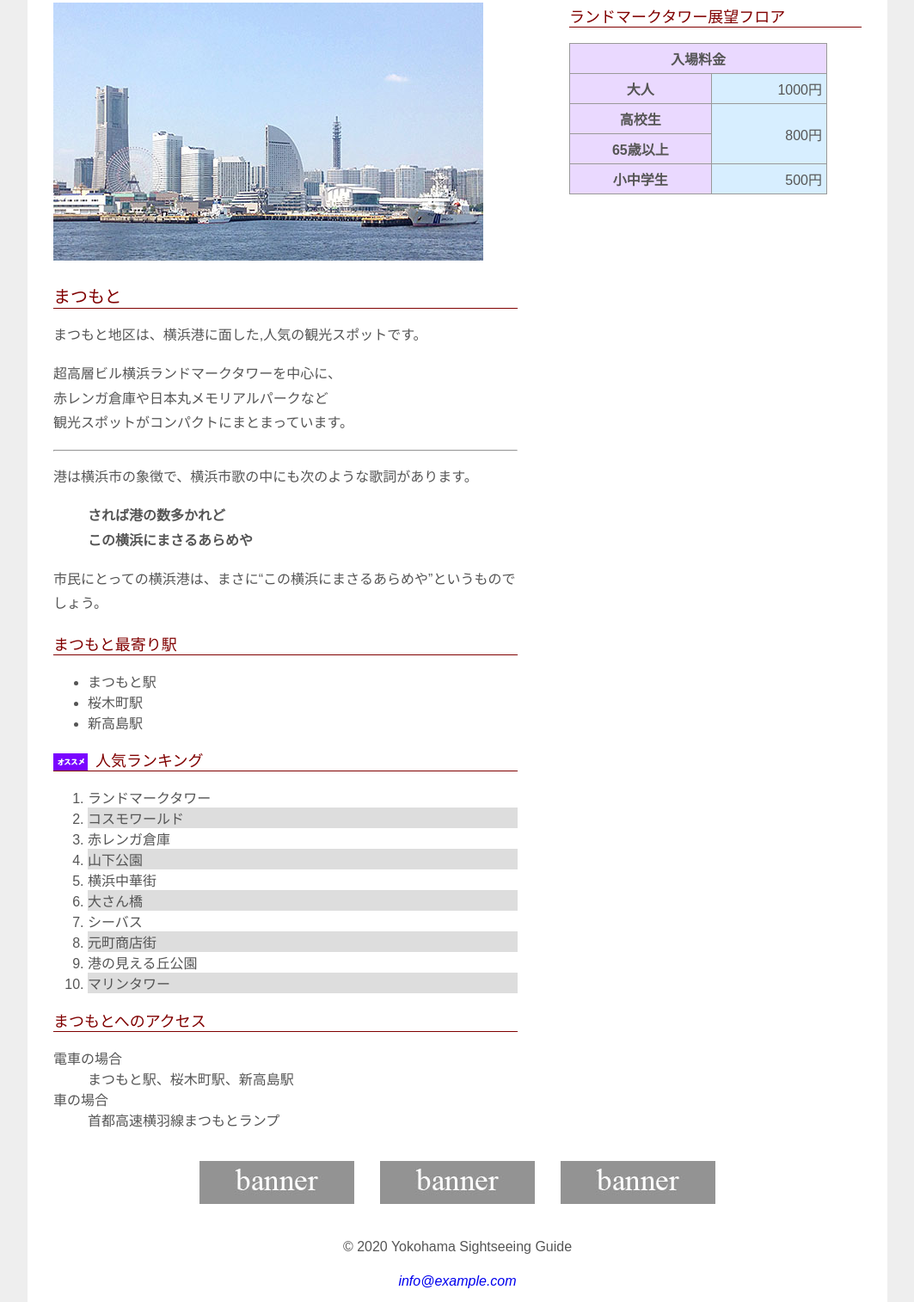
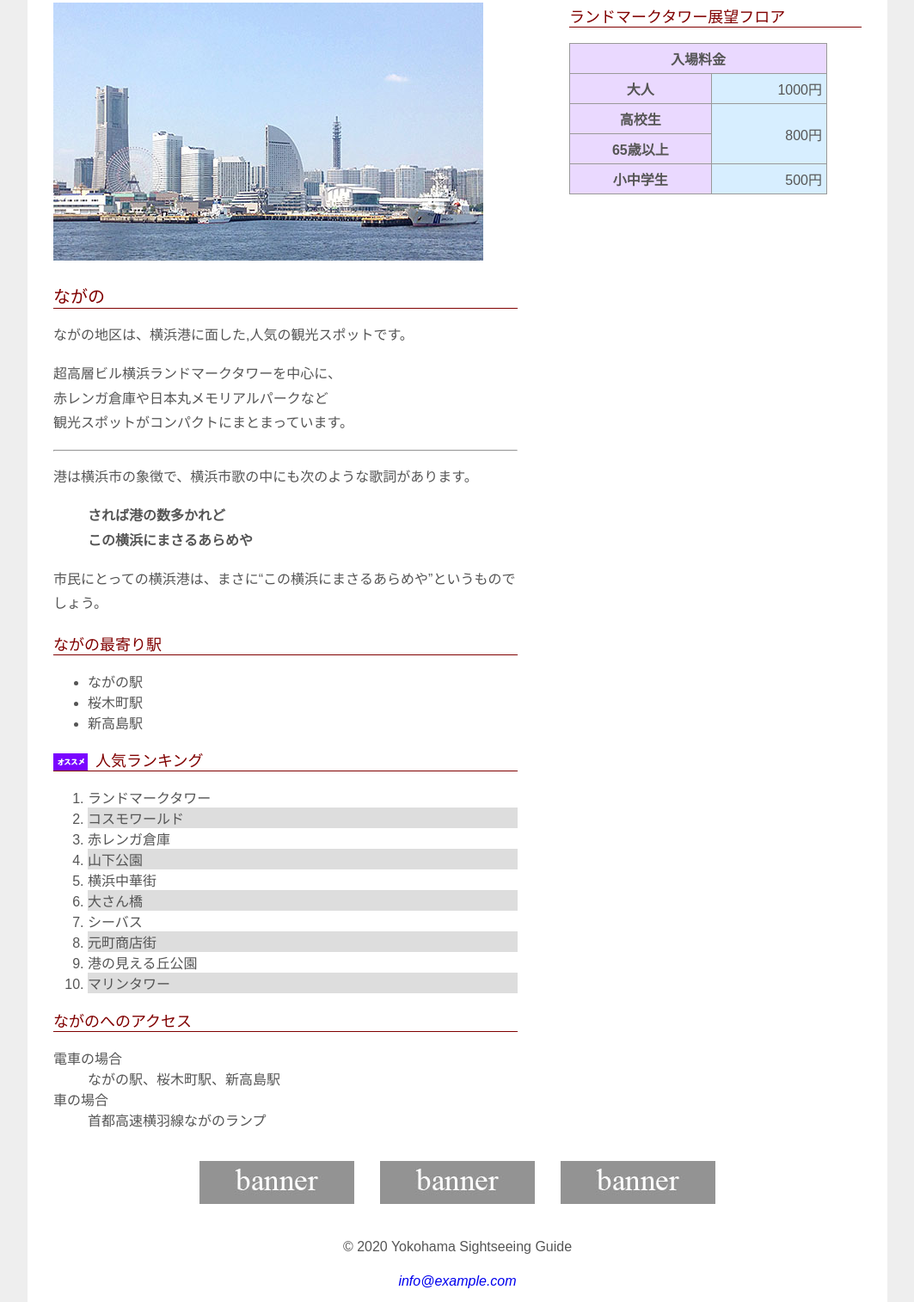
Before and after one commit to uchibori-shinonomekazan/first-create, a plain HTML site: page 横浜観光ガイド/index2.html in a window 1280 px wide. Shown: the part 237-1751 px from the top of the page at 86% size, without its empty margins (108-1171 px from the left). Drawn offline with Linux system fonts and the light colour scheme.

Commit message:
まつもとをながのに変更

```diff
--- a/横浜観光ガイド/index2.html
+++ b/横浜観光ガイド/index2.html
@@ -27,8 +27,8 @@
             </p>
         <article>
             <section>
-            <h2>まつもと</h2>
-<p>まつもと地区は、横浜港に面した,<span class="attetion">人気の観光スポット</span>です。</p>
+            <h2>ながの</h2>
+<p>ながの地区は、横浜港に面した,<span class="attetion">人気の観光スポット</span>です。</p>
 <p>超高層ビル横浜ランドマークタワーを中心に、<br>赤レンガ倉庫や日本丸メモリアルパークなど<br>観光スポットがコンパクトにまとまっています。</p>
 <hr>
 <p>港は横浜市の象徴で、横浜市歌の中にも次のような歌詞があります。</p>
@@ -36,9 +36,9 @@
 <p>市民にとっての横浜港は、まさに<q>この横浜にまさるあらめや</q>というものでしょう。</p>
 </section>
 <section>
-<h3>まつもと最寄り駅</h3>
+<h3>ながの最寄り駅</h3>
 <ul/>
-<li>まつもと駅</li>
+<li>ながの駅</li>
 <li>桜木町駅</li>
 <li>新高島駅</li>
 </ul>
@@ -57,12 +57,12 @@
 <li>マリンタワー</li>
 </ol>
 </div><!-- end ranking -->
-<h3>まつもとへのアクセス</h3>
+<h3>ながのへのアクセス</h3>
 <dl>
 <dt>電車の場合</dt>
-<dd>まつもと駅、桜木町駅、新高島駅</dd>
+<dd>ながの駅、桜木町駅、新高島駅</dd>
 <dt>車の場合</dt>
-<dd>首都高速横羽線まつもとランプ</dd>
+<dd>首都高速横羽線ながのランプ</dd>
 </dl>
 </section>
 </article>
```
